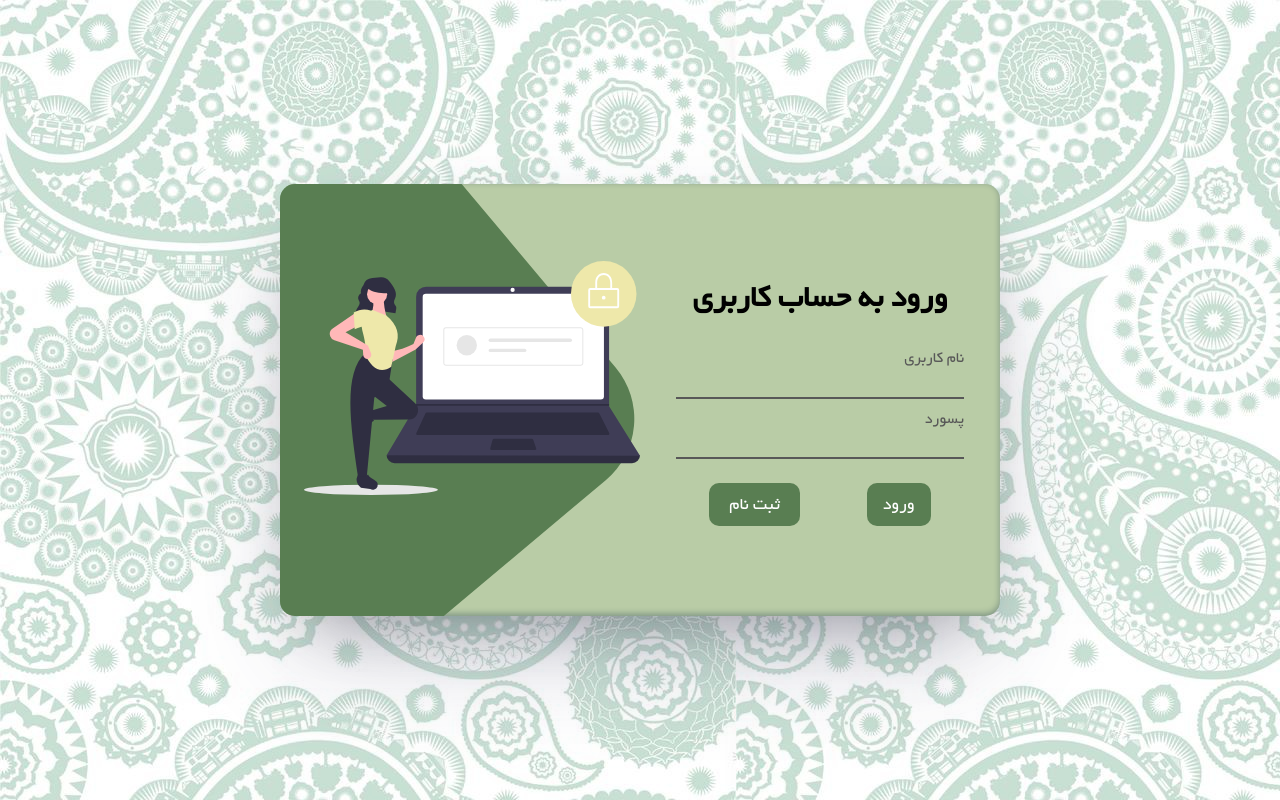
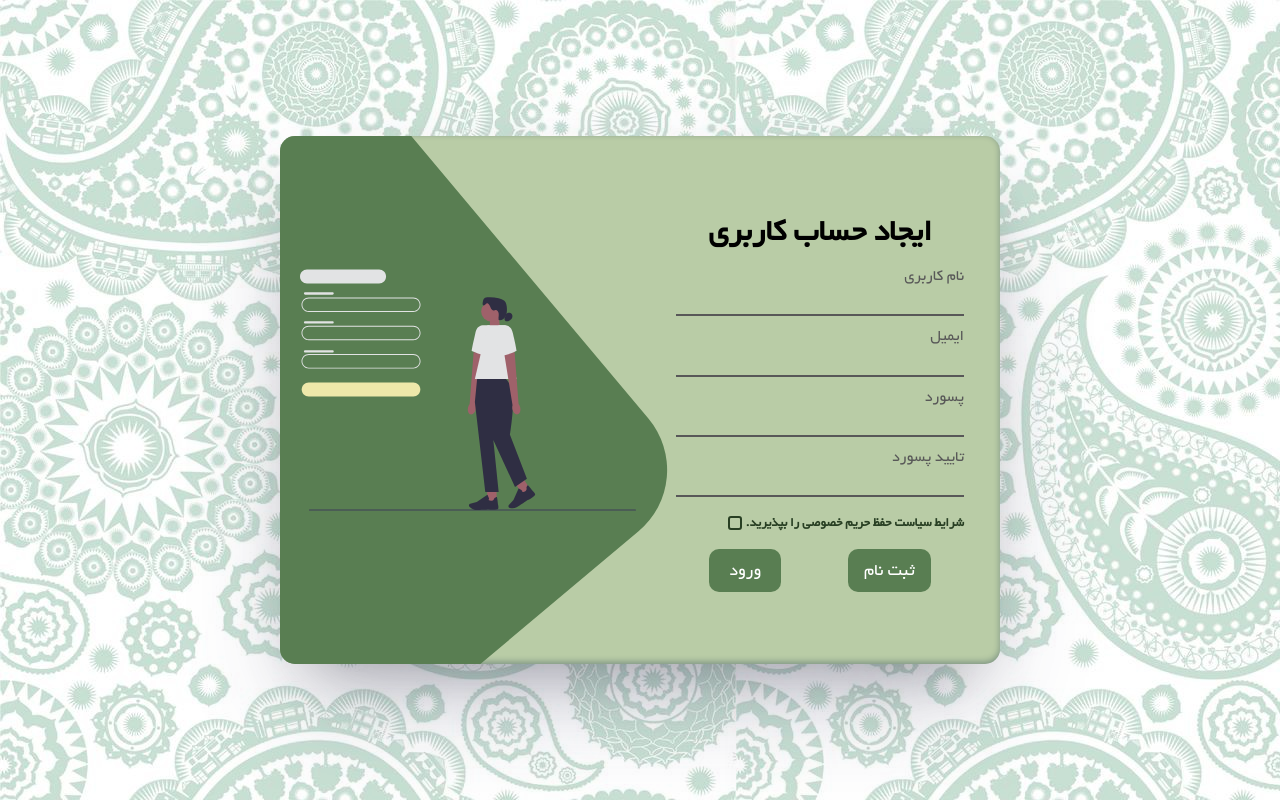
Before and after one commit to MrSafaran/OnlineShop, a React (Create React App) app: page /Signup in a window 1280 px wide. Built offline with nearby package versions, Linux system fonts and the light colour scheme.

Commit message:
Add Routes to the Forms

```diff
--- a/package.json
+++ b/package.json
@@ -8,6 +8,7 @@
     "@testing-library/user-event": "^13.5.0",
     "react": "^18.2.0",
     "react-dom": "^18.2.0",
+    "react-router-dom": "^6.22.3",
     "react-scripts": "5.0.1",
     "web-vitals": "^2.1.4"
   },
--- a/src/App.js
+++ b/src/App.js
@@ -1,10 +1,15 @@
 import Login from "./components/Login";
 import Signup from "./components/Signup";
+import { Route, Routes, Navigate } from "react-router-dom";
 
 function App() {
   return (
     <div className="App">
-      <Login />
+      <Routes>
+        <Route path="/login" element={<Login />} />
+        <Route path="/Signup" element={<Signup />} />
+        <Route exact path="/" element={<Navigate to={"/login"} />} />
+      </Routes>
     </div>
   );
 }
--- a/src/components/Login.js
+++ b/src/components/Login.js
@@ -2,6 +2,7 @@ import React, { useEffect, useState } from "react";
 import styles from "../styles/Login.module.css";
 import picture from "../assets/Login.svg";
 import { validate } from "./validate";
+import { Link } from "react-router-dom";
 
 const Login = () => {
   const [data, setData] = useState({
@@ -74,7 +75,7 @@ const Login = () => {
             </div>
             <div className={styles.formbuttons}>
               <button className={styles.submitbutton}>ورود</button>
-              <a href="#">ثبت نام</a>
+              <Link to="/Signup">ثبت نام</Link>
             </div>
           </form>
         </div>
--- a/src/components/Signup.js
+++ b/src/components/Signup.js
@@ -2,6 +2,7 @@ import React, { useEffect, useState } from "react";
 import styles from "../styles/Signup.module.css";
 import picture from "../assets/signup.svg";
 import { validate } from "../components/validate.js";
+import { Link } from "react-router-dom";
 
 const Signup = () => {
   const [data, setData] = useState({
@@ -128,7 +129,7 @@ const Signup = () => {
             </div>
             <div className={styles.formbuttons}>
               <button className={styles.submitbutton}>ثبت نام</button>
-              <a href="#">ورود</a>
+              <Link to="/Login">ورود</Link>
             </div>
           </form>
         </div>
--- a/src/index.js
+++ b/src/index.js
@@ -1,9 +1,12 @@
 import React from 'react';
 import ReactDOM from 'react-dom/client';
 import App from './App';
+import { BrowserRouter } from 'react-router-dom';
 
 
 const root = ReactDOM.createRoot(document.getElementById('root'));
 root.render(
+    <BrowserRouter>
     <App />
+    </BrowserRouter>
 );
```
Also changed, not shown: 1 other file (tests, documents, lock files or other folders).
